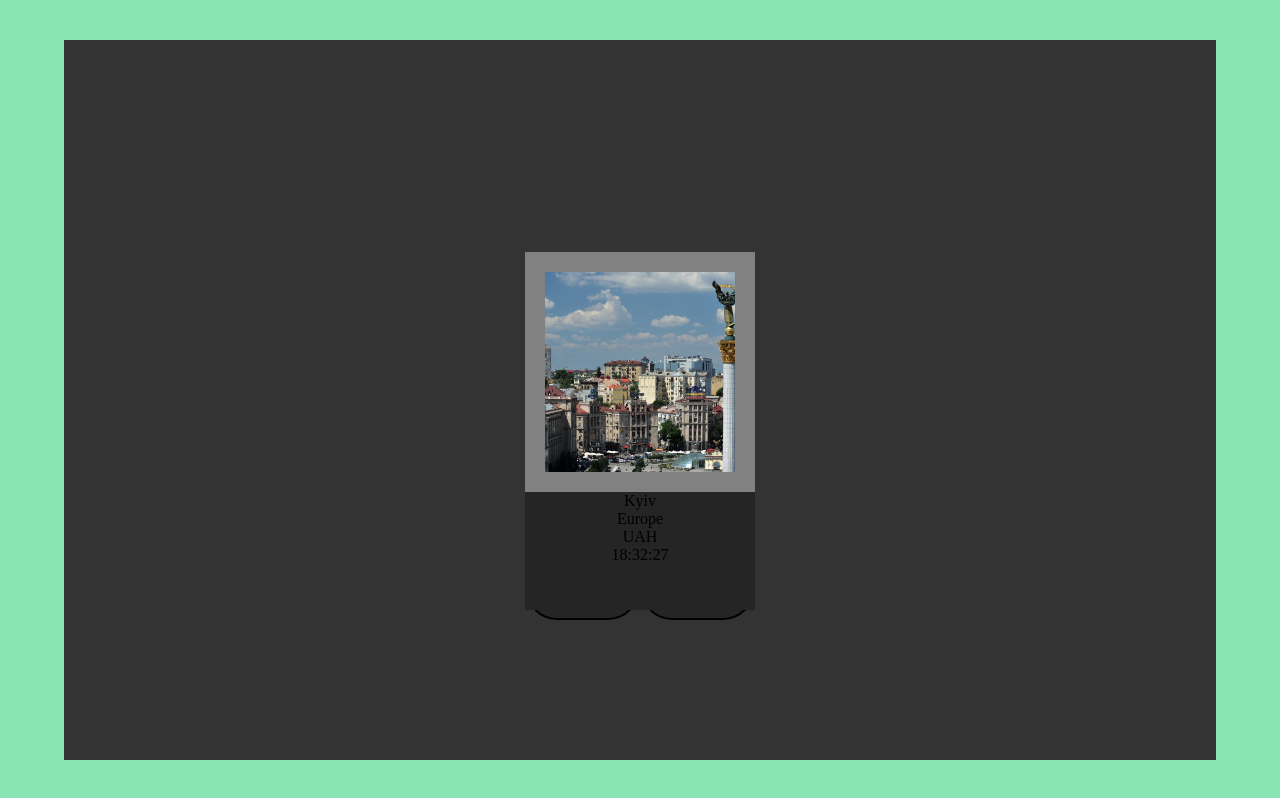
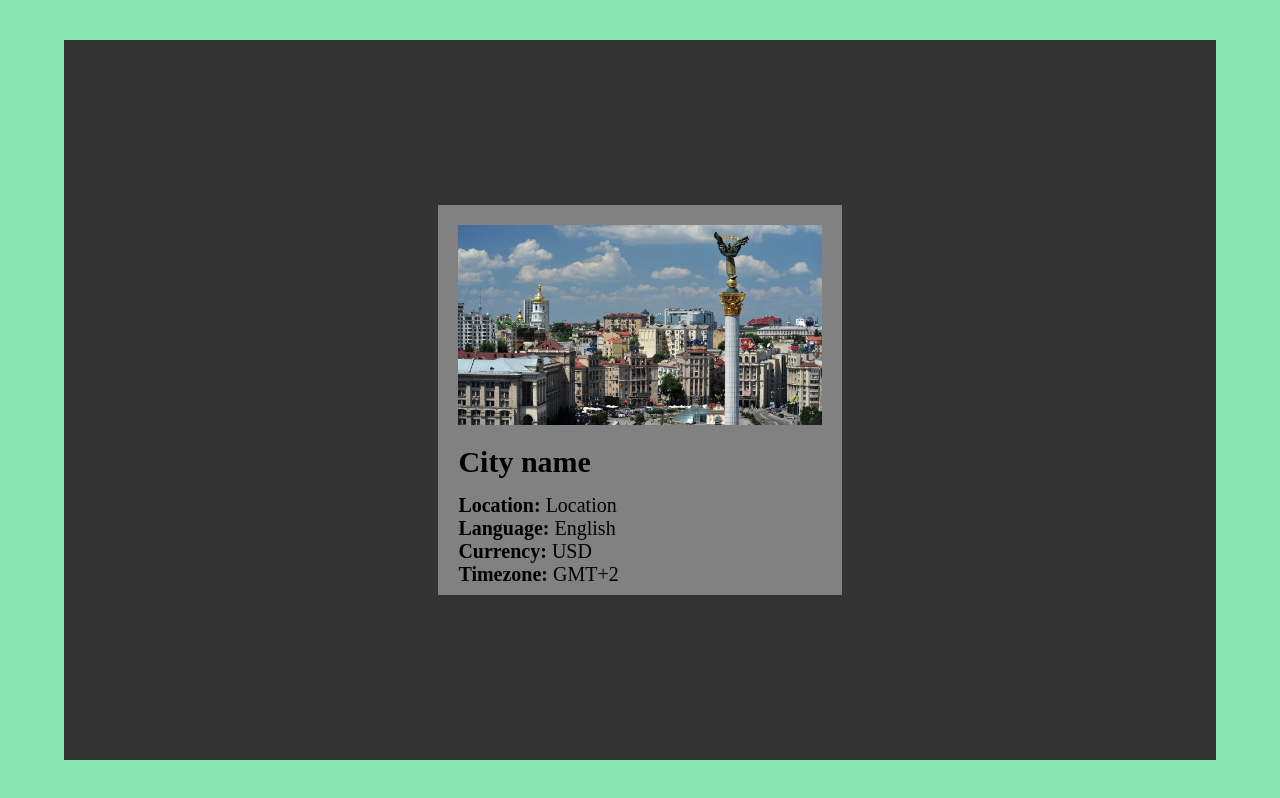
Before and after one commit to WEBCHIKinc/tourist_helper, a React (Create React App) app: page / in a window 1280 px wide. Built offline with nearby package versions, Linux system fonts and the light colour scheme; no server answers.

Commit message:
city-info component

```diff
--- a/src/App.js
+++ b/src/App.js
@@ -1,8 +1,8 @@
 import "./App.scss";
-import CityInfo from "./components/city-info/main-city-info/MainCityInfo";
-import MainCityPhoto from "./components/city-info/main-city-components/MainCityPhoto";
+import { CityInfo } from "./components/city-info/CityInfo";
+
 import { MainCityNavbar } from "./components/city-info/main-city-components/MainCityNavbar";
-import { CityPhoto } from "./components/city-photo/city-photo";
+import { CityPhoto } from "./components/city-photo/CityPhoto";
 
 function App() {
   return (
@@ -11,7 +11,7 @@ function App() {
         <div className="main__box">
           <CityPhoto />
           <CityInfo />
-          <MainCityNavbar />
+          {/* <MainCityNavbar /> */}
         </div>
       </div>
     </div>
--- a/src/App.scss
+++ b/src/App.scss
@@ -1,4 +1,5 @@
-@import "./components/city-photo/city-photo.scss";
+@import "./components/city-photo/CityPhoto.scss";
+@import "./components/city-info/CityInfo.scss";
 
 $background-color: #6bdea1cb;
 $primary-color__black: #252525;
@@ -36,8 +37,8 @@ body {
 }
 
 .main__box {
-  width: 20%;
-  // height: 200px;
+  width: 35%;
+  height: 390px;
   background-color: #818181;
   &:hover .card__info {
     transform: translateY(-40px);
@@ -78,24 +79,3 @@ body {
     background-color: rgb(68, 68, 68);
   }
 }
-
-// @media screen and (min-width: 768px) {
-//   .main__box:hover .card__info {
-//     transform: translateY(-40px);
-//   }
-//   .card__info {
-//     height: 50%;
-//   }
-//   .nav-bar {
-//     height: 15%;
-//     margin-top: -35px;
-//   }
-//   .city-browser-content {
-//     flex-direction: row;
-//   }
-//   .main__box {
-//     width: 20%;
-//     height: 35%;
-//   }
-
-// }
--- /dev/null
+++ b/src/components/city-info/CityInfo.js
@@ -0,0 +1,23 @@
+import React from "react";
+
+export const CityInfo = () => {
+  return (
+    <div className="city-info">
+      <h2 className="city-name">City name</h2>
+      <div>
+        <p>
+          <strong>Location:</strong> Location
+        </p>
+        <p>
+          <strong>Language:</strong> English
+        </p>
+        <p>
+          <strong>Currency:</strong> USD
+        </p>
+        <p>
+          <strong>Timezone:</strong> GMT+2
+        </p>
+      </div>
+    </div>
+  );
+};
--- /dev/null
+++ b/src/components/city-info/CityInfo.scss
@@ -0,0 +1,10 @@
+.city-info {
+  position: relative;
+  height: 150px;
+  margin: 0 20px 0 20px;
+  font-size: 20px;
+}
+
+.city-name {
+  margin-bottom: 15px;
+}
--- a/src/components/city-info/main-city-components/MainCityPhoto.js
+++ /dev/null
@@ -1,12 +0,0 @@
-import React from "react";
-import image from "../../../photo/1.jpg";
-
-const MainCityPhoto = () => {
-  return (
-    <div className="card">
-      <img src={image}></img>
-    </div>
-  );
-};
-
-export default MainCityPhoto;
```
Also changed, not shown: src/components/city-photo/CityPhoto.js (renamed from src/components/city-photo/city-photo.js), src/components/city-photo/CityPhoto.scss (renamed from src/components/city-photo/city-photo.scss).
